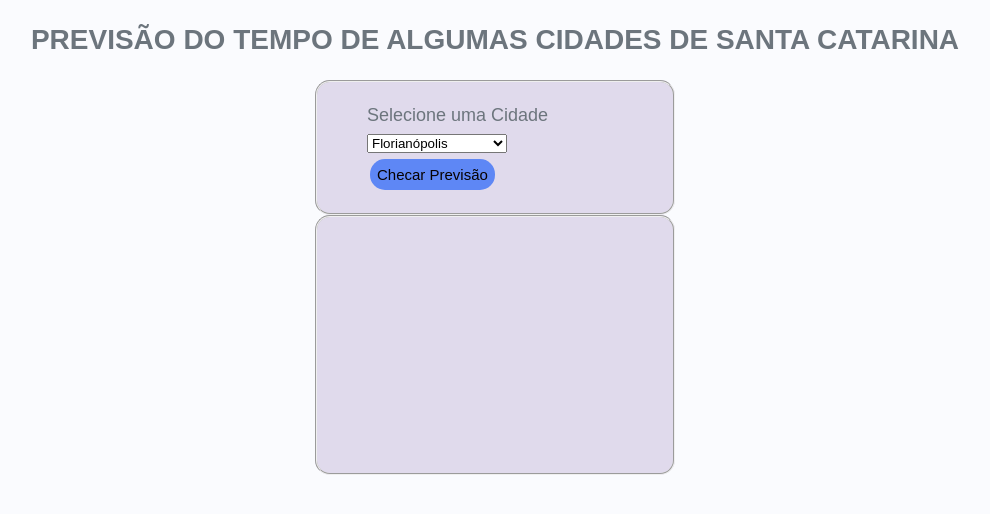
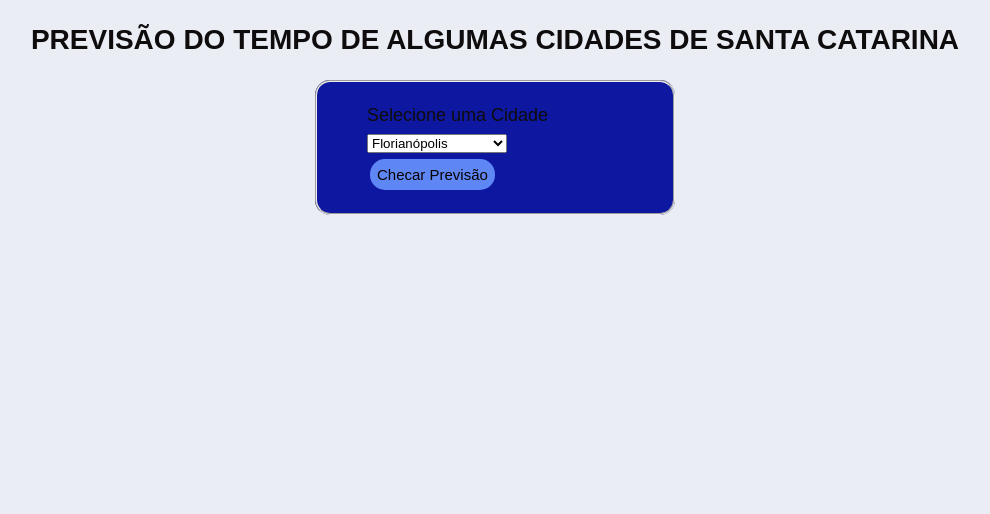
Before and after one commit to robsonhoepers/Projeto-Site-previsao-do-tempo, a plain HTML site: page index.html in a window 1280 px wide. Shown: the whole page, without its empty margins (145-1135 px from the left). Drawn offline with Linux system fonts and the light colour scheme.

Commit message:
mudificações na estilização e no script

```diff
--- a/index.html
+++ b/index.html
@@ -22,9 +22,9 @@
             font-size: .875rem;
             font-weight: 400;
             line-height: 1.5;
-            color: #6c757d;
+            color: #0e0c0c;
             text-align: left;
-            background-color: #fafbfe;
+            background-color: #ebedf5;
             }
             .clFieldset {
             width: 20%;
@@ -33,7 +33,7 @@
             padding-right: 50px;
             padding-top: 20px;
             padding-bottom: 20px;
-            background-color: #e0daec;
+            background-color: #0e17a0;
             font-size: 18px;
             border-radius: 15px;
             }
@@ -87,7 +87,7 @@
                     </div>
                 </fieldset>
                 <div>
-                    <fieldset class="clFieldset">
+                    <fieldset class="clFieldset" id="idFildsetResult">
                         <div class="clResultado">
                             <!--Nome da Cidade-->
                            <div class="row">
@@ -127,7 +127,7 @@
             var sunrise
             var btChecar = document.getElementById("idBtChecar")
             var OBJCidade
-
+            var fieldset = document.getElementById("idFildsetResult").hidden = true
 
 
 
@@ -192,11 +192,12 @@
                 let cidadeObj = JSON.parse(cidadeJson)
                 document.getElementById("idNomedaCidade").innerText = "Cidade: " + cidadeObj.results.city
                 document.getElementById("idSunrise").innerText = "Nascer do Sol: " + cidadeObj.results.sunrise
-                document.getElementById("idSunset").innerText = "Por do Sul: " + cidadeObj.results.sunset
+                document.getElementById("idSunset").innerText = "Pôr do Sul: " + cidadeObj.results.sunset
                 document.getElementById("idTempo").innerText = "Condição do Tempo: " + cidadeObj.results.description
                 document.getElementById("idTemperatura").innerText = "Temperatura Atual: " + cidadeObj.results.temp + "°C"
                 document.getElementById("idHumidade").innerText = "Humidade Relativa: " + cidadeObj.results.humidity
                 console.log(cidadeObj);
+                let fieldset = document.getElementById("idFildsetResult").hidden = false
                 console.log("cidade " + cidadeObj.results.city);
             }
 
```
